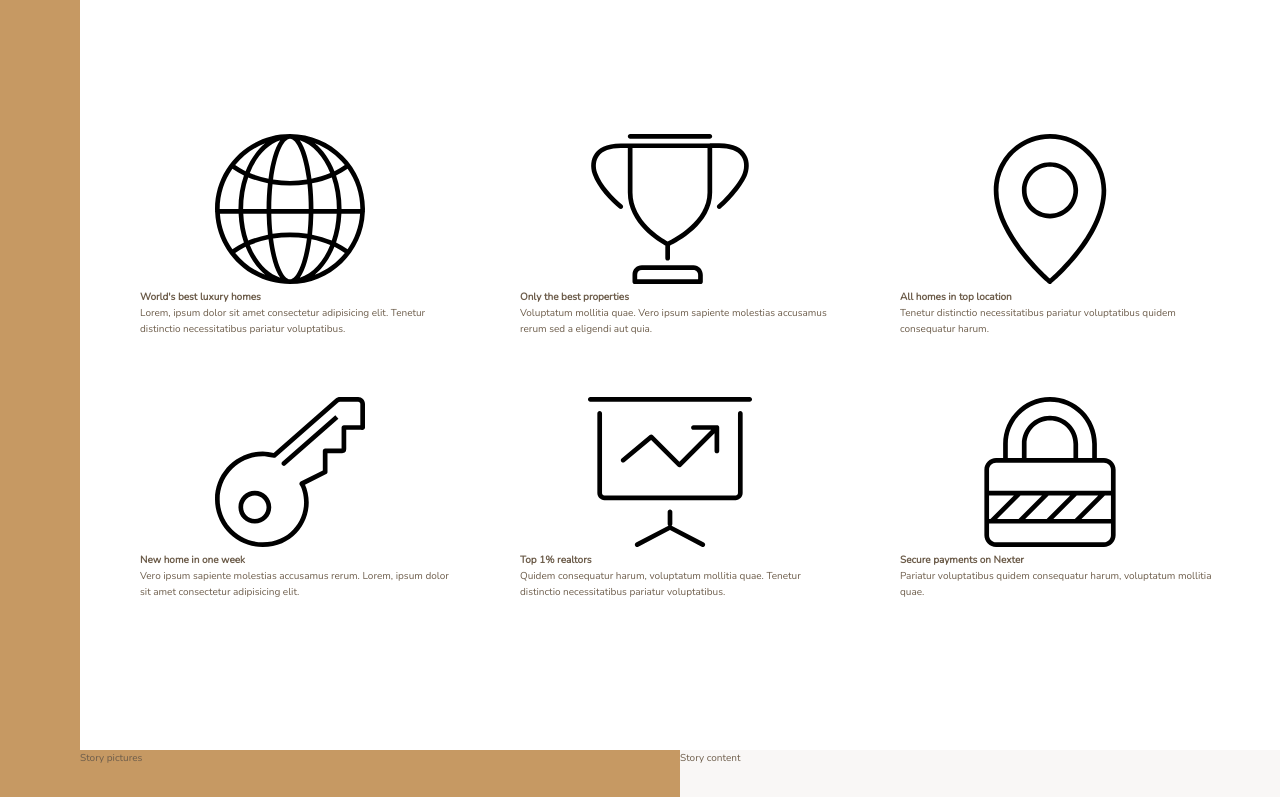
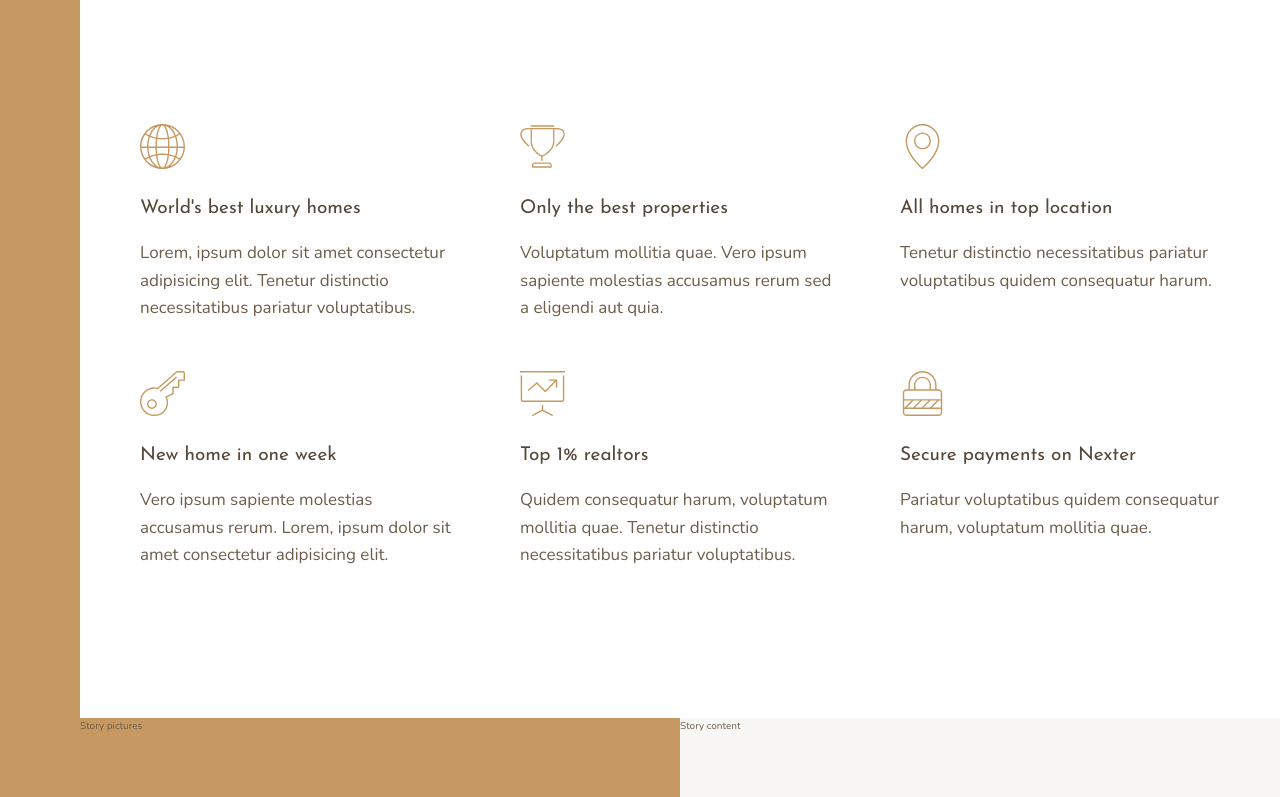
Before and after one commit to bleyyannick/grid_nexter, a website: page index.html in a window 1280 px wide. Shown: the part 656-1453 px from the top of the page. Drawn offline with nearby package versions, Linux system fonts and the light colour scheme.

Commit message:
building features section

```diff
--- a/index.html
+++ b/index.html
@@ -26,7 +26,7 @@
                 <svg class="feature__icon">
                     <use xlink:href="img/sprite.svg#icon-global"></use>
                 </svg>
-                <h4 class="heading-4">World's best luxury homes</h4>
+                <h4 class="heading-4 heading-4--dark">World's best luxury homes</h4>
                 <p class="feature__text">
                     Lorem, ipsum dolor sit amet consectetur adipisicing elit. Tenetur distinctio necessitatibus pariatur voluptatibus.
                 </p>
@@ -35,7 +35,7 @@
                 <svg class="feature__icon">
                     <use xlink:href="img/sprite.svg#icon-trophy"></use>
                 </svg>
-                <h4 class="heading-4">Only the best properties</h4>
+                <h4 class="heading-4 heading-4--dark">Only the best properties</h4>
                 <p class="feature__text">
                     Voluptatum mollitia quae. Vero ipsum sapiente molestias accusamus rerum sed a eligendi aut quia.
                 </p>
@@ -44,7 +44,7 @@
                 <svg class="feature__icon">
                     <use xlink:href="img/sprite.svg#icon-map-pin"></use>
                 </svg>
-                <h4 class="heading-4">All homes in top location</h4>
+                <h4 class="heading-4 heading-4--dark">All homes in top location</h4>
                 <p class="feature__text">
                     Tenetur distinctio necessitatibus pariatur voluptatibus quidem consequatur harum.
                 </p>
@@ -53,7 +53,7 @@
                 <svg class="feature__icon">
                     <use xlink:href="img/sprite.svg#icon-key"></use>
                 </svg>
-                <h4 class="heading-4">New home in one week</h4>
+                <h4 class="heading-4 heading-4--dark">New home in one week</h4>
                 <p class="feature__text">
                     Vero ipsum sapiente molestias accusamus rerum. Lorem, ipsum dolor sit amet consectetur adipisicing elit.
                 </p>
@@ -62,7 +62,7 @@
                 <svg class="feature__icon">
                     <use xlink:href="img/sprite.svg#icon-presentation"></use>
                 </svg>
-                <h4 class="heading-4">Top 1% realtors</h4>
+                <h4 class="heading-4 heading-4--dark">Top 1% realtors</h4>
                 <p class="feature__text">
                     Quidem consequatur harum, voluptatum mollitia quae. Tenetur distinctio necessitatibus pariatur voluptatibus.
                 </p>
@@ -71,7 +71,7 @@
                 <svg class="feature__icon">
                     <use xlink:href="img/sprite.svg#icon-lock"></use>
                 </svg>
-                <h4 class="heading-4">Secure payments on Nexter</h4>
+                <h4 class="heading-4 heading-4--dark">Secure payments on Nexter</h4>
                 <p class="feature__text">
                     Pariatur voluptatibus quidem consequatur harum, voluptatum mollitia quae.
                 </p>
--- a/sass/_features.scss
+++ b/sass/_features.scss
@@ -6,4 +6,29 @@
     display: grid;
     grid-template-columns: repeat(3, 1fr);
     grid-gap: 6rem;
+    align-items: start;
 }
+
+
+.feature {
+
+    display: grid;
+    //grid-template-columns: min-content 1fr;
+    grid-template-columns: repeat( auto-fit, minmax(25rem, 1fr));
+    grid-row-gap: 1.5rem;
+    grid-column-gap: 2.5rem;
+
+
+
+    &__icon {
+        width: 4.5rem;
+        height: 4.5rem;
+        fill: $color-primary;
+        grid-row: 1 / span 2;
+        transform: translateY(-1rem);
+
+    }
+    &__text {
+        font-size: 1.7rem;
+    }
+}
--- a/sass/_typography.scss
+++ b/sass/_typography.scss
@@ -0,0 +1,25 @@
+%heading{
+    font-family: $font-display;
+    font-weight: 400;
+}
+
+.heading-1{
+    @extend %heading;
+}
+
+.heading-2{
+    @extend %heading;
+}
+
+.heading-3{
+    @extend %heading;
+
+}
+
+.heading-4{
+    @extend %heading;
+    font-size: 1.9rem;
+
+    &--light { color: $color-grey-light-1;}
+    &--dark { color: $color-grey-dark-1;}
+}
```
Also changed, not shown: css/style.css.
